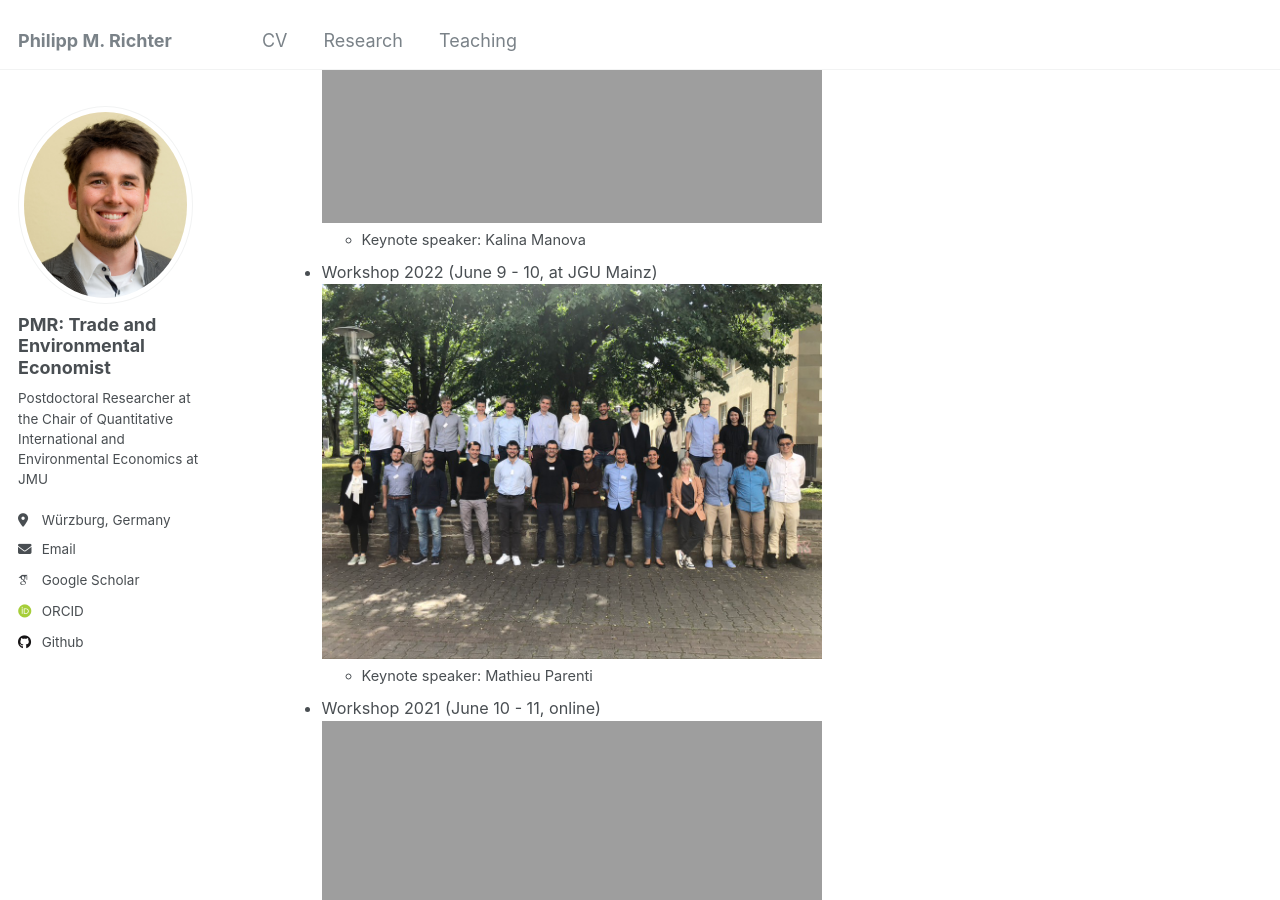
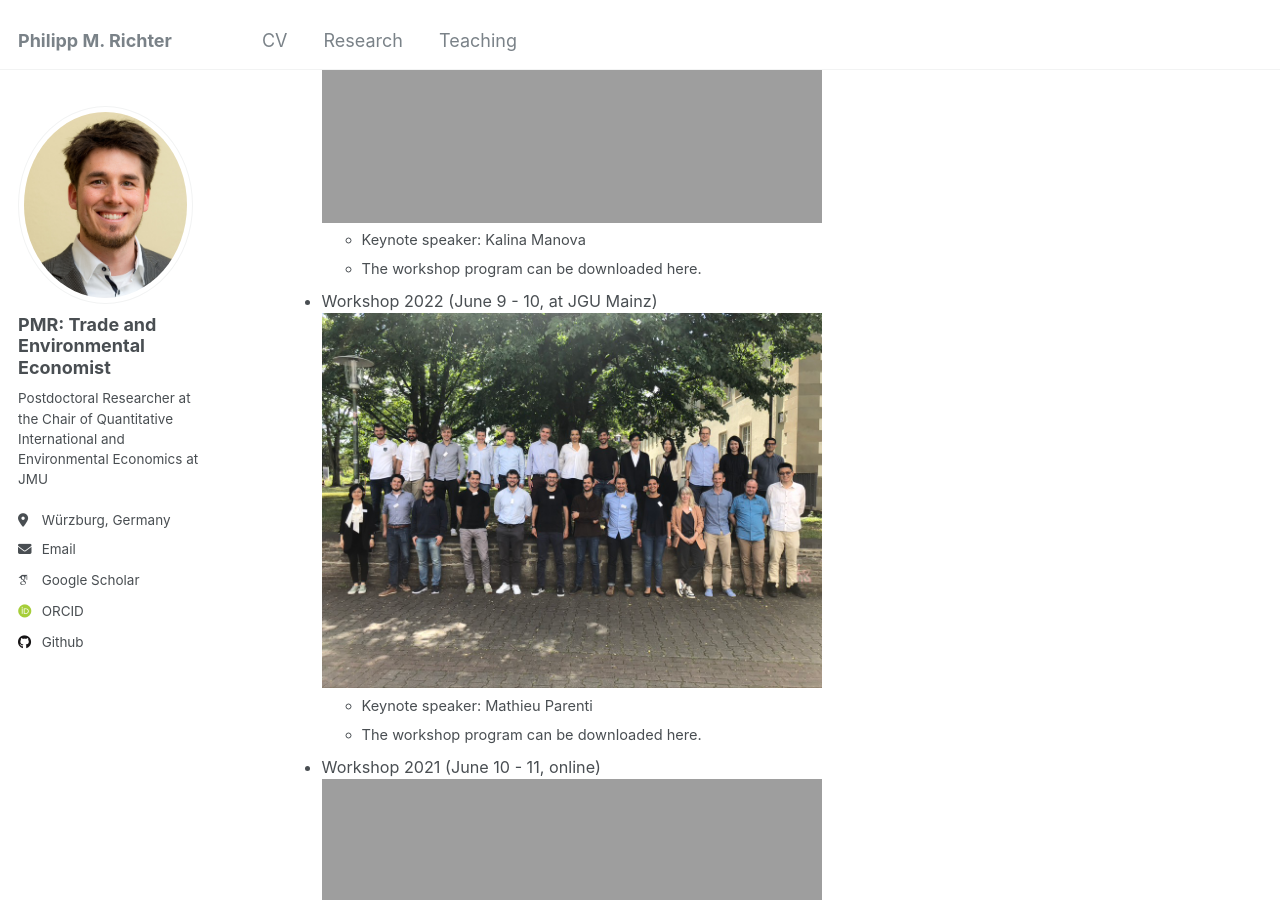
Before and after one commit to PhMRichter/PhMRichter.github.io, a Jekyll site: the page built from _pages/workshops.html, in a window 1280 px wide and 900 px high, scrolled down 391 px. Built offline with Jekyll 4.4.1, drawn with Linux system fonts in a browser that asks for light colours; some web fonts are replaced.

Commit message:
Update workshops.html

```diff
--- a/_pages/workshops.html
+++ b/_pages/workshops.html
@@ -13,12 +13,16 @@ author_profile: true
     <ul  style="font-size: 0.9em;">
       <li> Keynote speaker: Kalina Manova
         </li>
+            <li> The workshop program can be downloaded here.
+      </li>
     </ul>
   </li>
    <li> Workshop 2022 (June 9 - 10, at JGU Mainz) <br>
         <img src="https://phmrichter.github.io/files/Shaping Globalization Workshop 2022_Photo.jpeg" alt="ShapingGloba_2022-photo" width="500" height="300">
    <ul  style="font-size: 0.9em;">
       <li> Keynote speaker: Mathieu Parenti
+      </li>
+           <li> The workshop program can be downloaded here.
       </li>
     </ul>
    </li>
```
